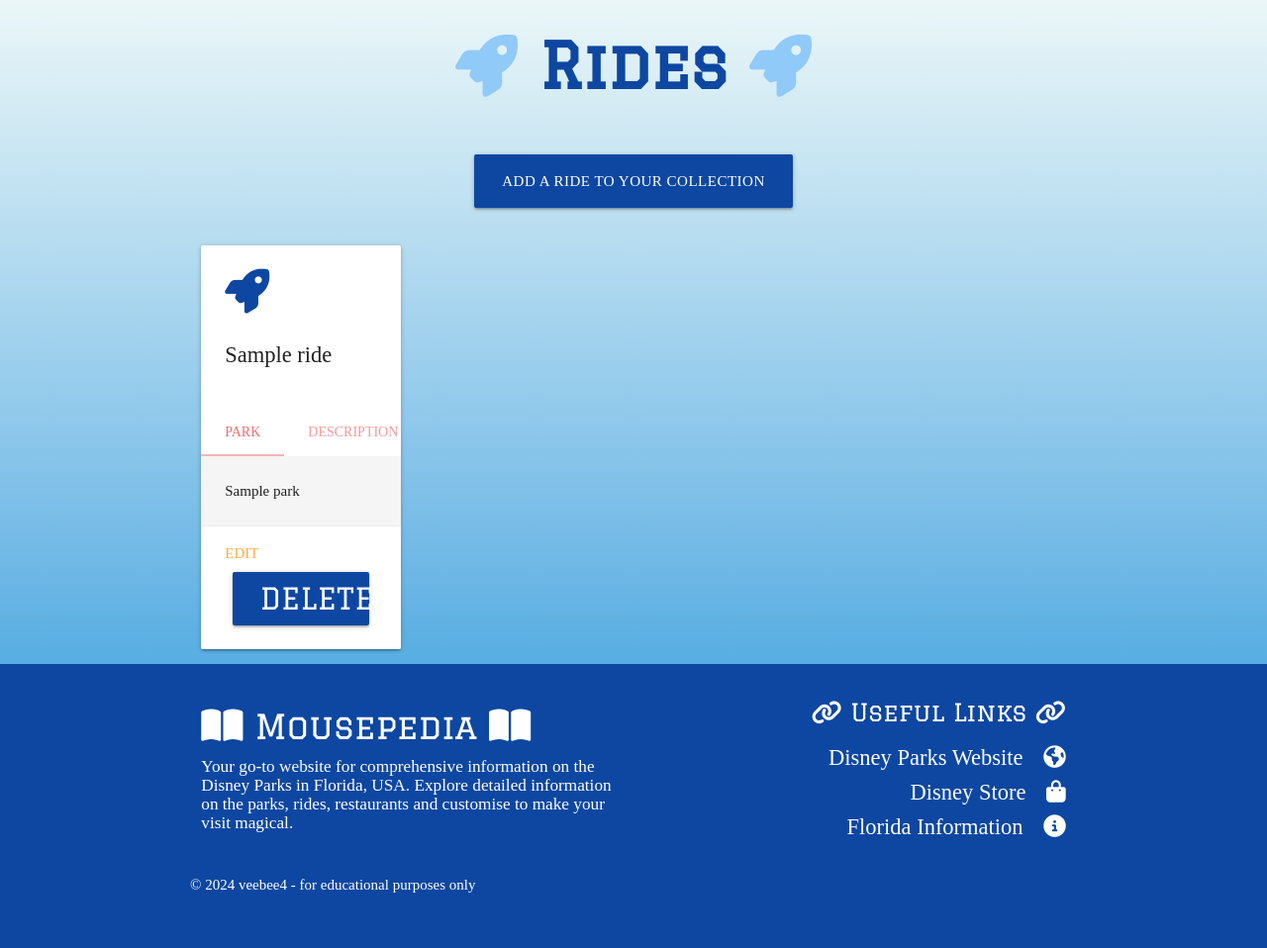
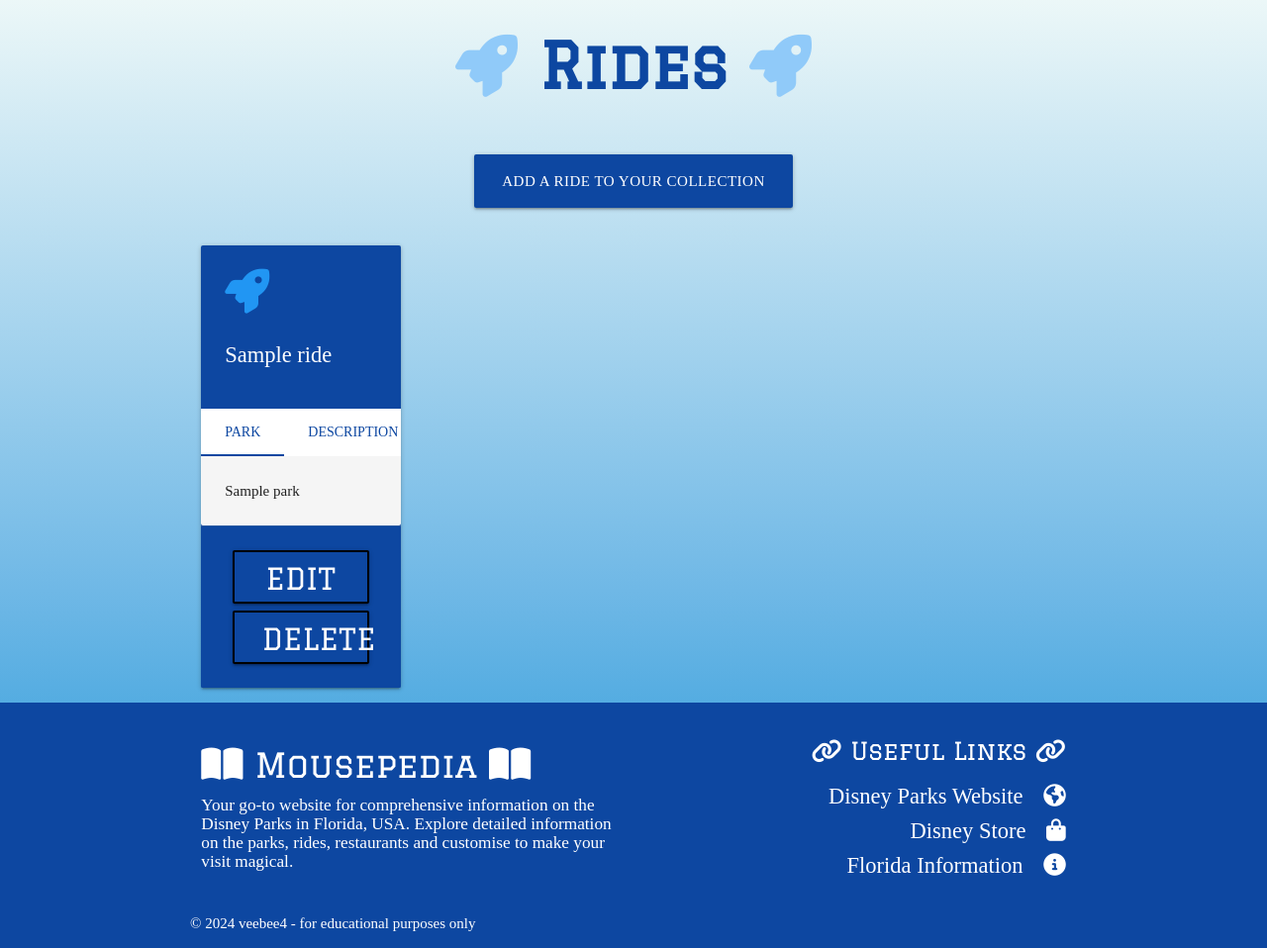
Before and after one commit to veebee4/mousepediadb, a Flask app: page /rides in a window 1280 px wide. Shown: the part 74-1032 px from the top of the page at 99% size. Before the commit the page ends 976 px from the top, so only its background shows below. Run offline with Flask 2, Linux system fonts and the light colour scheme; tables that the repository leaves empty hold one stand-in row (values such as "Sample post"); some libraries are stand-ins or nearby versions; some web fonts are replaced.

Commit message:
Add styling to ride cards on ride.html page

```diff
--- a/mousepediadb/static/css/style.css
+++ b/mousepediadb/static/css/style.css
@@ -80,6 +80,30 @@ span.park-card-heading {
 
 .park-card-info {
     color: white;
+}
+
+/* -------------------------------------------- Rides page Colors*/
+
+/* background colour of ride card */
+.ride-card {
+    background-color: #0d47a1;
+}
+
+/* colours for tabs & underline in all states */
+.tabs .tab a {
+    color: #0d47a1;
+}
+
+.tabs .tab a.active {
+    color: #0d47a1;
+}
+
+.tabs .tab a:hover {
+    color: #16356b;
+}
+
+.tabs .indicator {
+    background-color: #0d47a1;
 }
 
 /* -------------------------------------------- Form Colors*/
@@ -227,6 +251,15 @@ main {
 
 .ride-title {
     font-size: 1.5rem;
+    color: white;
+}
+
+.tabs .tab a:hover {
+    font-weight: bold;
+}
+
+.ride-edit, .ride-delete {
+    border: 2px solid black;
 }
 
 /* ---------------------------------------------------------------------------------------------------------- Restaurant/Add Restaurant Page */
--- a/mousepediadb/templates/rides.html
+++ b/mousepediadb/templates/rides.html
@@ -14,9 +14,9 @@
 <div class="row">
     {% for ride in rides %}
     <div class="col s12 m6 l3">
-        <div class="card">
+        <div class="card ride-card">
             <div class="card-content">
-                <i class="fa-solid fa-rocket blue-text text-darken-4 ride-icon"></i>
+                <i class="fa-solid fa-rocket blue-text ride-icon"></i>
                 <h3 class="ride-title">{{ ride.ride_name }}</h3>
             </div>
             <div class="card-tabs">
@@ -32,9 +32,9 @@
                 <div id="tab{{ ride.id }}-3">{{ ride.ride_location }}</div>
             </div>
             <div class="card-action">
-                <a href="{{ url_for('edit_ride', ride_id=ride.id) }}">Edit</a>
+                <a href="{{ url_for('edit_ride', ride_id=ride.id) }}" class="edit-btn btn-large blue darken-4 ride-edit">Edit</a>
                 <!-- Triggers modal for delete button to ensure user is sure-->
-                <a href="#modal-{{ ride.id }}" class="modal-trigger delete-btn btn-large blue darken-4">Delete</a>
+                <a href="#modal-{{ ride.id }}" class="modal-trigger delete-btn btn-large blue darken-4 ride-delete">Delete</a>
 
                 <!-- Modal Structure -->
                 <div id="modal-{{ ride.id }}" class="modal">
```
